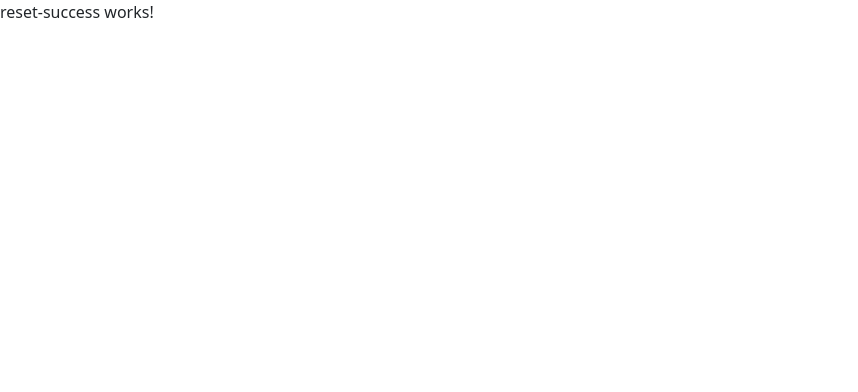
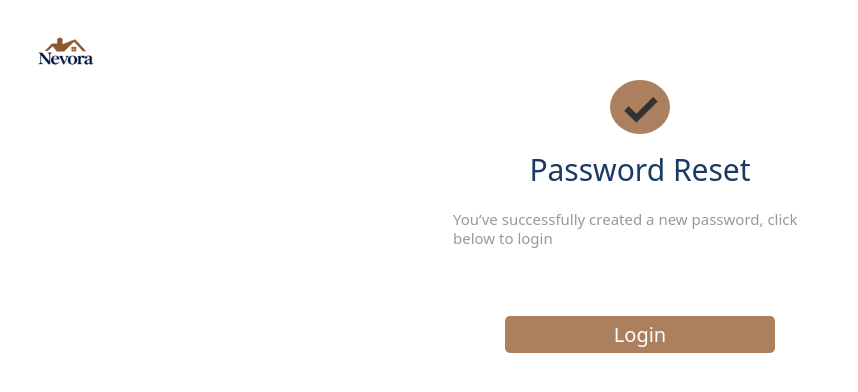
Before and after one commit to Mohamed-Algarhy/Graduation-, an Angular app: page /forget-success in a window 1280 px wide. Shown: the top 392 px of the page, without its empty margins (0-858 px from the left). Built offline with nearby package versions, Linux system fonts and the light colour scheme.

Commit message:
reset- success

```diff
--- a/src/app/core/auth/reset-success/reset-success.css
+++ b/src/app/core/auth/reset-success/reset-success.css
@@ -0,0 +1,99 @@
+.pass-sucsse {
+    background-color: #fff;
+    position: relative;
+    padding-top: 80px;
+}
+
+
+.logo {
+    position: absolute;
+    top: 28px;
+    left: 30px;
+}
+
+.logo-nevora {
+    width: 70px;
+    height: auto;
+    display: block;
+}
+
+.pass-sucsse::before {
+    content: "✓";
+    display: flex;
+    align-items: center;
+    justify-content: center;
+    width: 60px;
+    height: 54px;
+    background-color: #AC7F5E;
+    color: #333;
+    font-size: 46px;
+    font-weight: bold;
+    border-radius: 50%;
+    margin: 0 auto 18px;
+}
+
+.pass-sucsse h1 {
+    text-align: center;
+    color: #1B3A63;
+    font-size: 30px;
+    font-weight: 500;
+    margin-bottom: 22px;
+}
+.pass-sucsse p {
+    max-width: 374px;
+    margin: 0 auto;
+    color: #999;
+    font-size: 15px;
+    line-height: 19px;
+    text-align: left;
+}
+
+
+.submit {
+    display: block;
+    width: 270px;
+    height: 37px;
+    margin: 68px auto 0;
+    background-color: #AC7F5E;
+    color: white;
+    font-size: 20px;
+    border: none;
+    border-radius: 5px;
+    cursor: pointer;
+}
+
+.submit:hover {
+    background-color: #1B3A63;
+    transition: background-color 0.3s ease;
+    transform: scale(1.05);
+}
+
+/* Responsive */
+@media (max-width: 480px) {
+    .logo {
+        top: 20px;
+        left: 20px;
+    }
+
+    .logo-nevora {
+        width: 55px;
+    }
+
+    .pass-sucsse {
+        padding-top: 90px;
+    }
+
+    .pass-sucsse h1 {
+        font-size: 26px;
+    }
+
+    .pass-sucsse p {
+        width: 85%;
+        font-size: 14px;
+    }
+
+    .submit {
+        width: 80%;
+        margin-top: 55px;
+    }
+}
--- a/src/app/core/auth/reset-success/reset-success.html
+++ b/src/app/core/auth/reset-success/reset-success.html
@@ -1 +1,11 @@
-<p>reset-success works!</p>
+<main class="pass-sucsse">
+
+    <!-- logo -->
+    <div class="logo">
+        <img src="/images/logo without background.png" class="logo-nevora">
+    </div>
+    <h1>Password Reset</h1>
+    <p>You’ve successfully created a new password, click below to login</p>
+
+    <button type="button" class="submit" routerLink="/login"> Login</button>
+</main>
```
